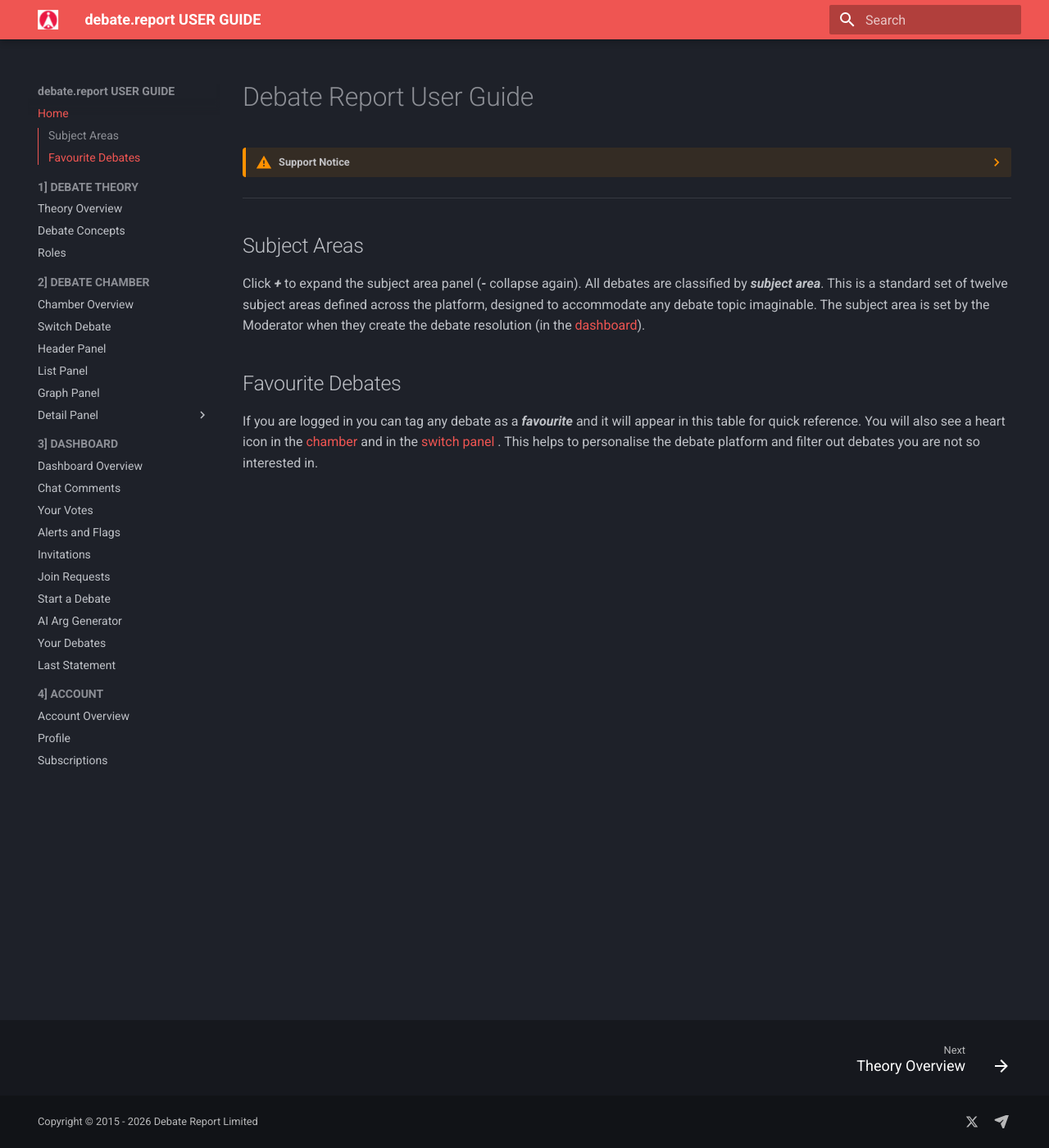
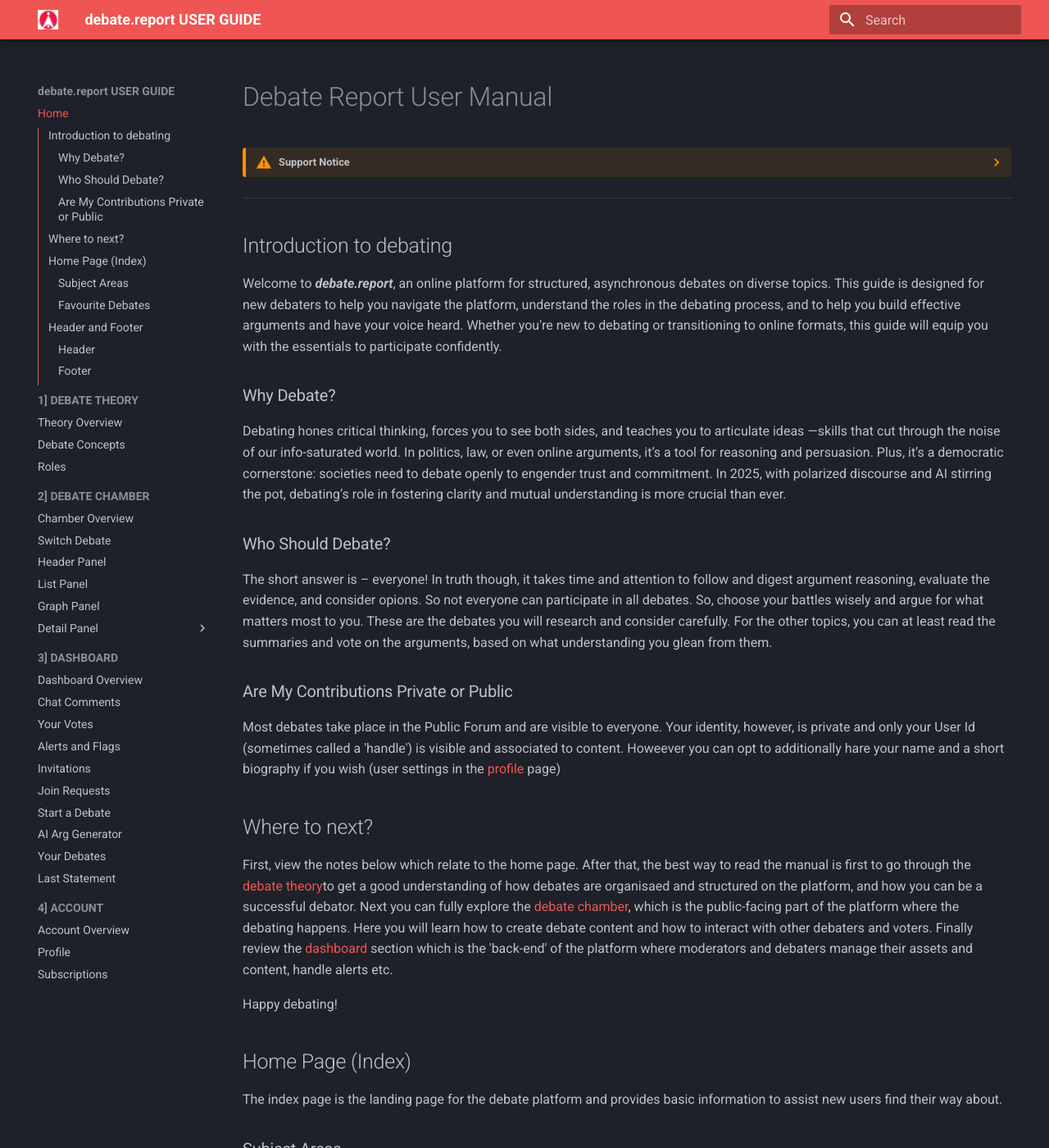
Before and after one commit to datweeds/debate, an MkDocs documentation site: the page built from docs/index.md, in a window 1280 px wide and 1400 px high. Shown: the whole window at 82% size. Built offline with MkDocs 1.6.1 and Material for MkDocs 9.7.7, drawn with Linux system fonts in a browser that asks for light colours; some of the changed text lies outside the part shown.

Commit message:
Update index.md

```diff
--- a/docs/index.md
+++ b/docs/index.md
@@ -1,4 +1,4 @@
-# Debate Report User Guide
+# Debate Report User Manual
 
 ??? warning "Support Notice"
     The **User Guide** is currently undergoing major re-construction, which we are aiming to complete by the end of April 2026. In the meantime please email [support@debate.report](mailto:support@debate.report)
@@ -8,9 +8,34 @@
     the Debate Report Team, March 2026
 
 ---
+## Introduction to debating
+Welcome to ***debate.report***, an online platform for structured, asynchronous debates on diverse topics. This guide is designed for new debaters to help you navigate the platform, understand the roles in the debating process, and to help you build effective arguments and have your voice heard. Whether you're new to debating or transitioning to online formats, this guide will equip you with the essentials to participate confidently.
 
-## Subject Areas
+### Why Debate?
+Debating hones critical thinking, forces you to see both sides, and teaches you to articulate ideas —skills that cut through the noise of our info-saturated world. In politics, law, or even online arguments, it’s a tool for reasoning and persuasion. Plus, it’s a democratic cornerstone: societies need to debate openly to engender trust and commitment. In 2025, with polarized discourse and AI stirring the pot, debating’s role in fostering clarity and mutual understanding is more crucial than ever.
+
+### Who Should Debate?
+The short answer is – everyone! In truth though, it takes time and attention to follow and digest argument reasoning, evaluate the evidence, and consider opions. So not everyone can participate in all debates. So, choose your battles wisely and argue for what matters most to you. These are the debates you will research and consider carefully. For the other topics, you can at least read the summaries and vote on the arguments, based on what understanding you glean from them.
+
+### Are My Contributions Private or Public
+Most debates take place in the Public Forum and are visible to everyone. Your identity, however, is private and only your User Id (sometimes called a 'handle') is visible and associated to content. Howeever you can opt to additionally hare your name and a short biography if you wish (user settings in the [profile](sccount/profile.md) page)
+
+## Where to next?
+First, view the notes below which relate to the home page. After that, the best way to read the manual is first to go through the [debate theory](theory/index.md)to get a good understanding of how debates are organisaed and structured on the platform, and how you can be a successful debator. Next you can fully explore the [debate chamber](chamber/index.md), which is the public-facing part of the platform where the debating happens. Here you will learn how to create debate content and how to interact with other debaters and voters. Finally review the [dashboard](dashboard/index.md) section which is the 'back-end' of the platform where moderators and debaters manage their assets and content, handle alerts etc.
+
+Happy debating!
+
+## Home Page (Index)
+The index page is the landing page for the debate platform and provides basic information to assist new users find their way about.
+
+### Subject Areas
 Click ***+*** to expand the subject area panel (***-*** collapse again). All debates are classified by ***subject area***. This is a standard set of twelve subject areas defined across the platform, designed to accommodate any debate topic imaginable. The subject area is set by the Moderator when they create the debate resolution (in the [dashboard](dashboard/index.md)).
 
-## Favourite Debates
-If you are logged in you can tag any debate as a ***favourite*** and it will appear in this table for quick reference. You will also see a heart icon in the [chamber](chamber/index.md) and in the [switch panel](chamber/switch.md) . This helps to personalise the debate platform and filter out debates you are not so interested in.
+### Favourite Debates
+If you are logged in you can tag any debate as a ***favourite*** and it will appear in this table for quick reference. Clicking on a favourite debate takes you straight to that debate in the [debate chamber](chamber/index.md). You will also see a heart icon in the [chamber](chamber/index.md) and in the [switch panel](chamber/switch.md) . This helps to personalise the debate platform and filter out debates you are not so interested in.
+
+## Header and Footer
+### Header
+
+
+### Footer
```
